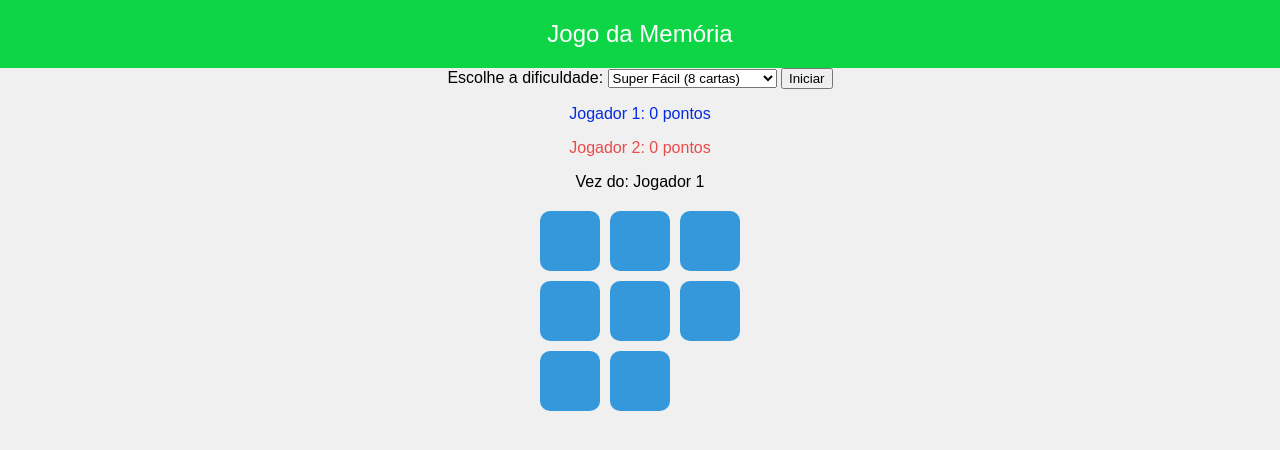
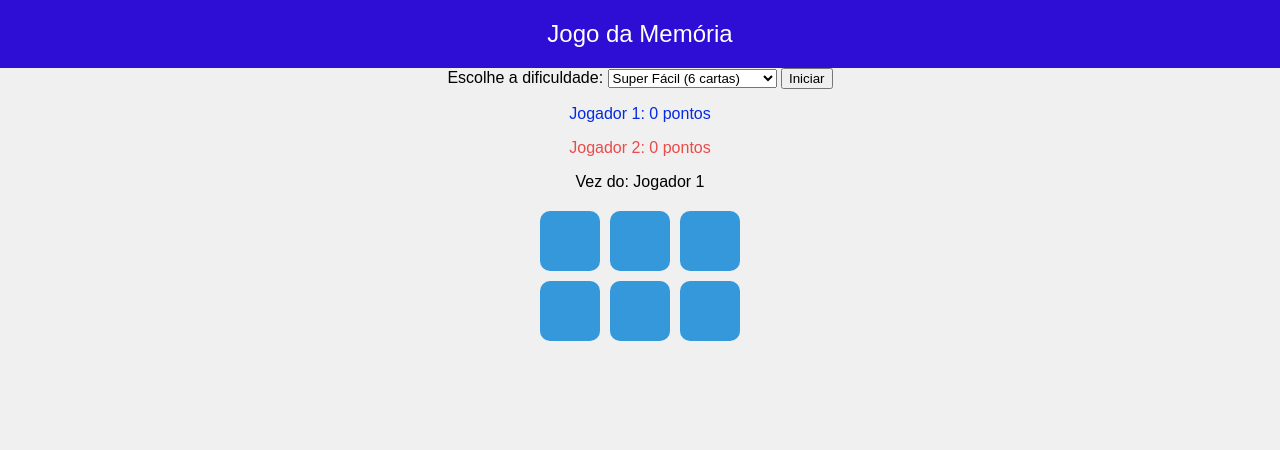
Before and after one commit to lmgmarcelino/jogos, a plain HTML site: page index.html in a window 1280 px wide. Both pictures are taken after a click on the button "Iniciar". Drawn offline with Linux system fonts and the light colour scheme.

Commit message:
corrigi a opção de super fácil

```diff
--- a/index.html
+++ b/index.html
@@ -12,7 +12,7 @@
       padding: 0;
     }
     header {
-      background: #0dd546;
+      background: #2e0dd5;
       color: white;
       padding: 20px;
       font-size: 24px;
@@ -88,7 +88,7 @@
   <div>
     <label for="dificuldade">Escolhe a dificuldade:</label>
     <select id="dificuldade">
-      <option value="super_facil">Super Fácil (8 cartas)</option>
+      <option value="super_facil">Super Fácil (6 cartas)</option>
       <option value="facil">Fácil (20 cartas)</option>
       <option value="media">Médio (56 cartas)</option>
       <option value="dificil">Difícil (72 cartas)</option>
@@ -125,7 +125,7 @@
 
       const dificuldade = document.getElementById("dificuldade").value;
       let pares;
-      if (dificuldade === "super_facil") pares = 4; // 8 cartas
+      if (dificuldade === "super_facil") pares = 3; // 6 cartas
       if (dificuldade === "facil") pares = 10; // 20 cartas
       if (dificuldade === "media") pares = 28; // 56 cartas
       if (dificuldade === "dificil") pares = 36; // 72 cartas
```
